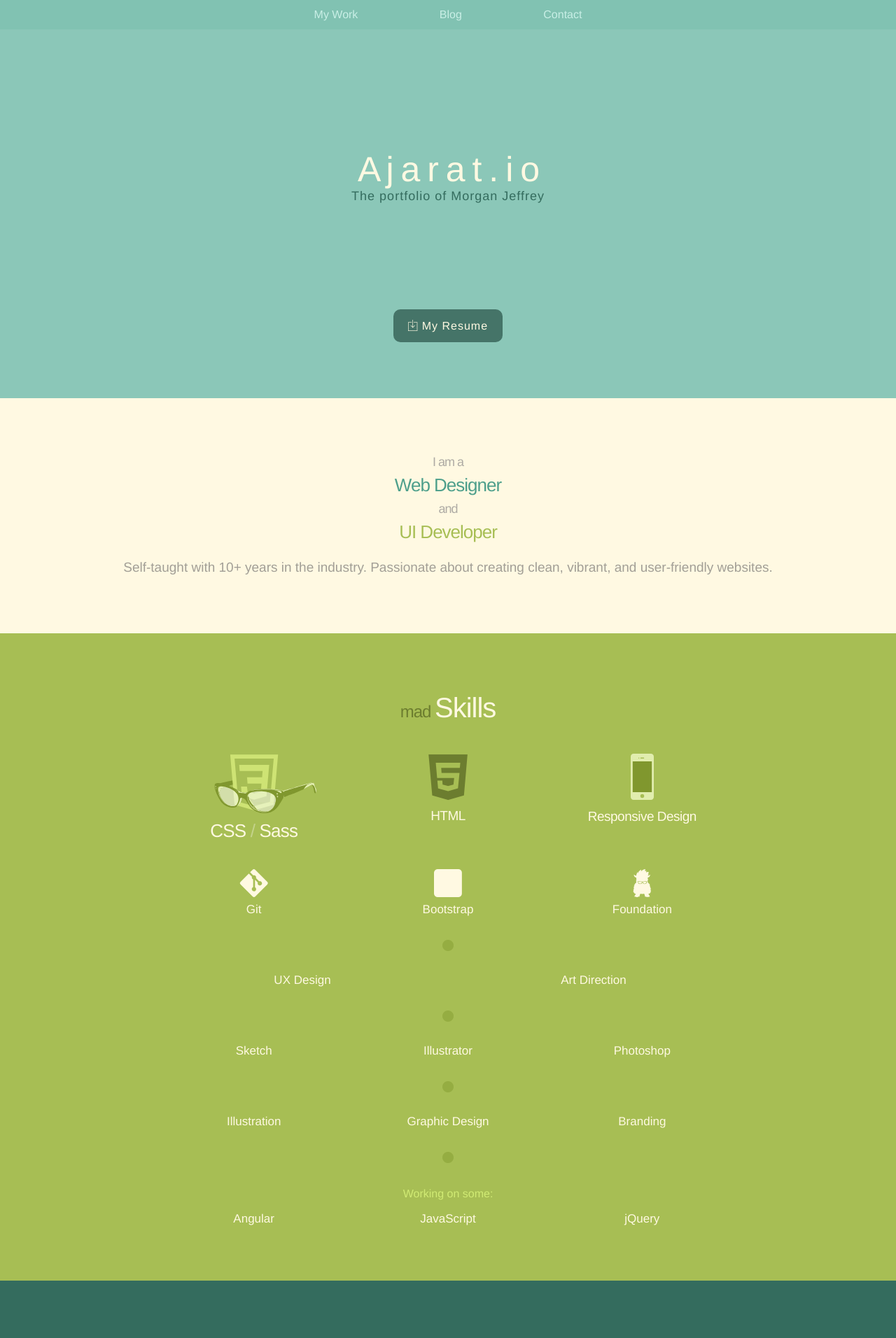
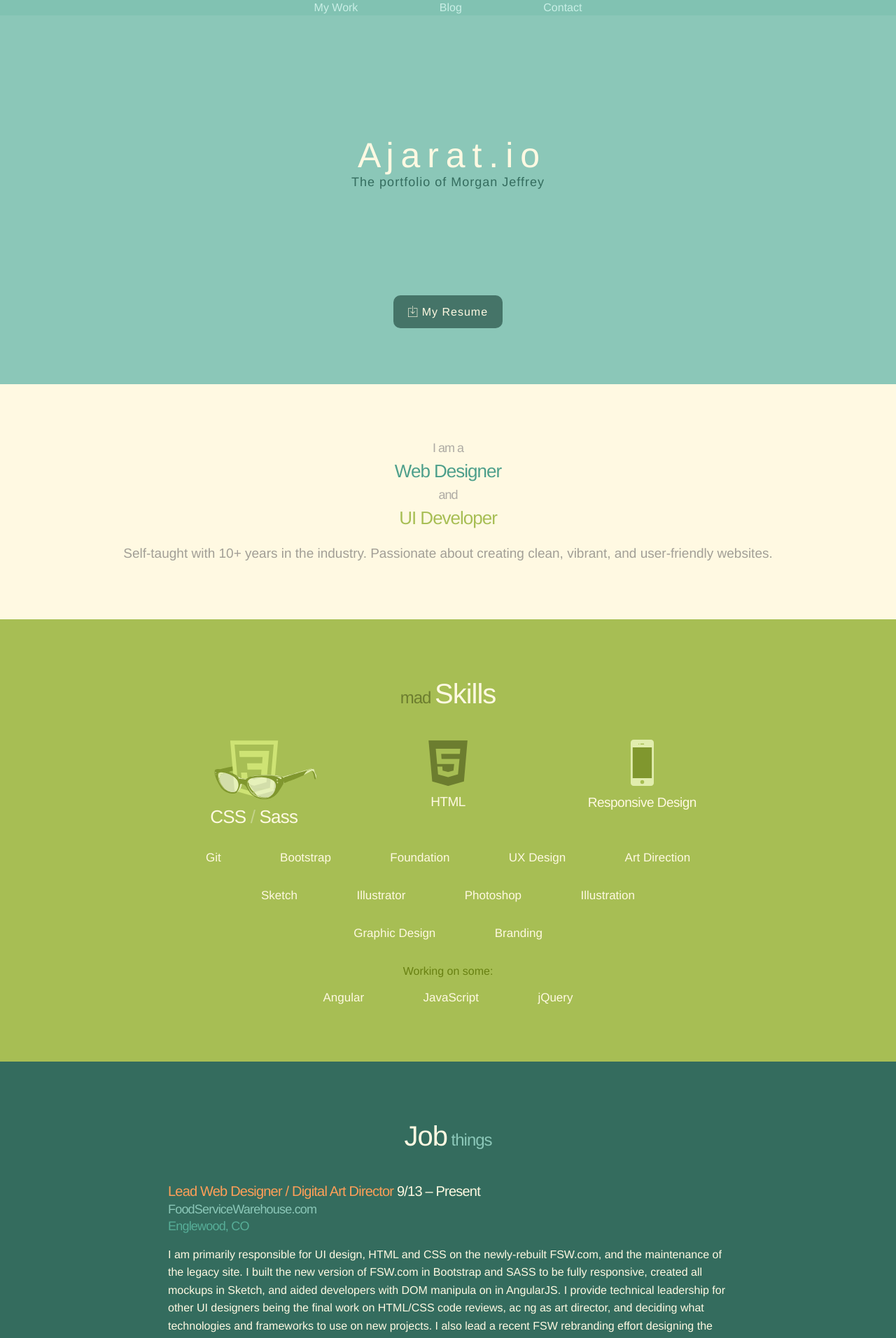
Before and after one commit to Ajarat/ajarat.github.io, a Jekyll site: the page built from index.html, in a window 1280 px wide. Shown: the top 1912 px of the page at 70% size. Built offline with Jekyll 4.4.1, drawn with Linux system fonts in a browser that asks for light colours.

Commit message:
Killed bootstrap, etc icons and rewrote skills section.

```diff
--- a/_sass/_ajarat.scss
+++ b/_sass/_ajarat.scss
@@ -24,11 +24,8 @@
 
 [data-icon]:before,
 .i-behanced:before,
-.i-bootstrap:before,
 .i-circle:before,
 .i-download-o:before,
-.i-foundation:before,
-.i-git:before,
 .i-github:before,
 .i-html5:before,
 .i-linkedin:before,
@@ -49,11 +46,8 @@
 }
 
 .i-behanced:before { content: "\f106"; }
-.i-bootstrap:before { content: "\f101"; }
 .i-circle:before { content: "\f105"; }
 .i-download-o:before { content: "\f100"; }
-.i-foundation:before { content: "\f102"; }
-.i-git:before { content: "\f103"; }
 .i-github:before { content: "\f107"; }
 .i-html5:before { content: "\f104"; }
 .i-linkedin:before { content: "\f108"; }
--- a/_sass/_base.scss
+++ b/_sass/_base.scss
@@ -256,6 +256,7 @@
   margin-left: $spacing-unit;
 
   &.list-inline {
+    margin: 0;
     list-style: none;
 
     li {
--- a/_sass/_resume.scss
+++ b/_sass/_resume.scss
@@ -169,6 +169,12 @@
   h4 {
     margin: $margin-small auto $margin-large*2.5;
     font-size: 24px;
+    transition: color .8s;
+
+    &:hover {
+      color: lighten(saturate($brand-success, 30%), 15%);
+      transition: color .1s;
+    }
 
     span {
       color: lighten($brand-success, 15%);
@@ -201,31 +207,35 @@
   h5 {
     margin: $margin-small auto $margin-large*2.5;
     font-size: $font-size-base;
+    transition: color .8s;
+
+    &:hover {
+      color: lighten(saturate($brand-success, 30%), 15%);
+      transition: color .1s;
+    }
+
   }
 
-  .i-git,
-  .i-bootstrap,
-  .i-foundation {
-    font-size: 30px;
+  li {
+    margin: 0 5%;
   }
 
   h6 {
-    margin-bottom: $margin-large*2;
-    font-size: $font-size-small;
-  }
+    margin-bottom: $margin-large*2.5;
+    font-size: $font-size-small+1;
+    transition: color .8s;
 
-  .i-circle {
-    display: block;
-    margin-bottom: ($margin-large*2)+2;
-    font-size: $font-size-small - 2;
-    line-height: 1;
-    color: darken($brand-success, 7%);
+    &:hover {
+      color: lighten(saturate($brand-success, 30%), 15%);
+      transition: color .1s;
+    }
+
   }
 
   p {
-    margin-bottom: $margin-large;
+    margin-bottom: $margin-small;
     font-size: $font-size-base - 2;
-    color: lighten(saturate($brand-success, 30%), 15%);
+    color: darken(saturate($brand-success, 30%), 25%);
   }
 
   .row:last-child {
@@ -271,11 +281,6 @@
     h6 {
       margin-bottom: $margin-large*3.5;
       font-size: $font-size-base+1;
-    }
-
-    .i-circle {
-      margin-bottom: ($margin-large*3)+2;
-      font-size: $font-size-base;
     }
 
     p {
--- a/css/main.scss
+++ b/css/main.scss
@@ -18,4 +18,4 @@
   "ajarat",
   "syntax-highlighting"
 
-;
+  ;
--- a/index.html
+++ b/index.html
@@ -62,98 +62,31 @@
     </div>
 
     <div class="row">
-      <div class="one-third columns">
-        <i class="i-git"></i>
-        <h6>Git</h6>
-      </div>
-      <div class="one-third columns">
-        <i class="i-bootstrap"></i>
-        <h6>Bootstrap</h6>
-      </div>
-      <div class="one-third columns">
-        <i class="i-foundation"></i>
-        <h6>Foundation</h6>
+      <div class="twelve columns">
+        <ul class="list-inline">
+          <li><h6>Git</h6></li>
+          <li><h6>Bootstrap</h6></li>
+          <li><h6>Foundation</h6></li>
+          <li><h6>UX Design</h6></li>
+          <li><h6>Art Direction</h6></li>
+          <li><h6>Sketch</h6></li>
+          <li><h6>Illustrator</h6></li>
+          <li><h6>Photoshop</h6></li>
+          <li><h6>Illustration</h6></li>
+          <li><h6>Graphic Design</h6></li>
+          <li><h6>Branding</h6></li>
+        </ul>
       </div>
     </div>
 
     <div class="row">
       <div class="twelve columns">
-        <i class="i-circle"></i>
-      </div>
-    </div>
-
-    <div class="row">
-      <div class="one-half columns">
-        <h6>UX Design</h6>
-      </div>
-      <div class="one-half columns">
-        <h6>Art Direction</h6>
-      </div>
-    </div>
-
-    <div class="row">
-      <div class="twelve columns">
-        <i class="i-circle"></i>
-      </div>
-    </div>
-
-    <div class="row">
-      <div class="one-third columns">
-        <h6>Sketch</h6>
-      </div>
-      <div class="one-third columns">
-        <h6>Illustrator</h6>
-      </div>
-      <div class="one-third columns">
-        <h6>Photoshop</h6>
-      </div>
-    </div>
-
-    <div class="row">
-      <div class="twelve columns">
-        <i class="i-circle"></i>
-      </div>
-    </div>
-
-    <div class="row">
-      <div class="one-third columns">
-        <h6>Illustration</h6>
-      </div>
-      <div class="one-third columns">
-        <h6>Graphic Design</h6>
-      </div>
-      <div class="one-third columns">
-        <h6>Branding</h6>
-      </div>
-    </div>
-
-    <div class="row">
-      <div class="twelve columns">
-        <i class="i-circle"></i>
-      </div>
-    </div>
-
-    <div class="row">
-      <div class="twelve columns">
-
-        <div class="row">
-          <div class="twelve columns">
-            <p>Working on some:</p>
-          </div>
-        </div>
-
-        <div class="row">
-          <div class="one-third columns">
-            <h6>Angular</h6>
-          </div>
-          <div class="one-third columns">
-            <h6>JavaScript</h6>
-          </div>
-          <div class="one-third columns">
-            <h6>jQuery</h6>
-          </div>
-        </div>
-
+        <p>Working on some:</p>
+        <ul class="list-inline">
+          <li><h6>Angular</h6></li>
+          <li><h6>JavaScript</h6></li>
+          <li><h6>jQuery</h6></li>
+        </ul>
       </div>
     </div>
 
```
Also changed, not shown: assets/fonts/ajarat.ttf, assets/fonts/ajarat.woff, 2 other files.
